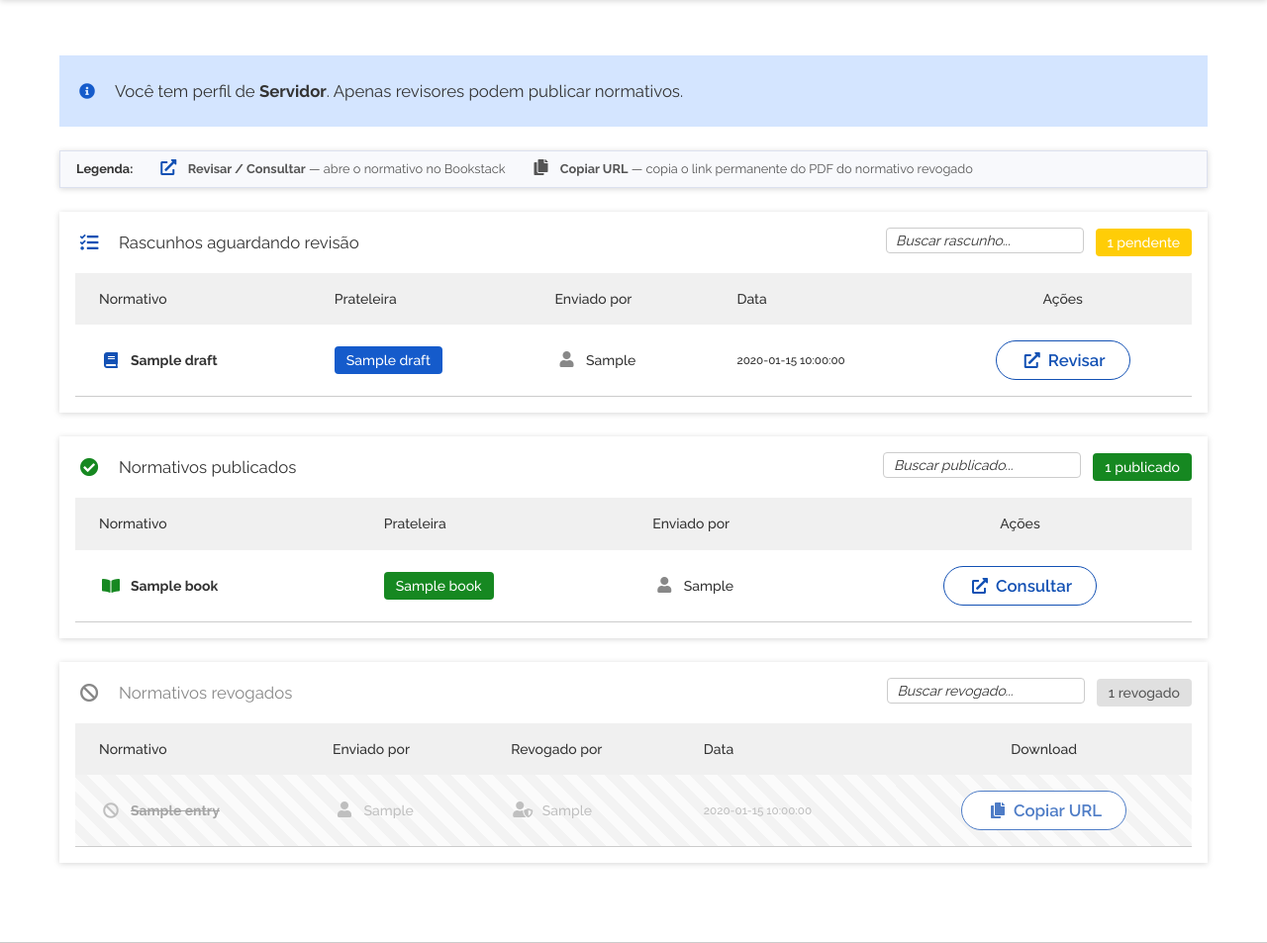
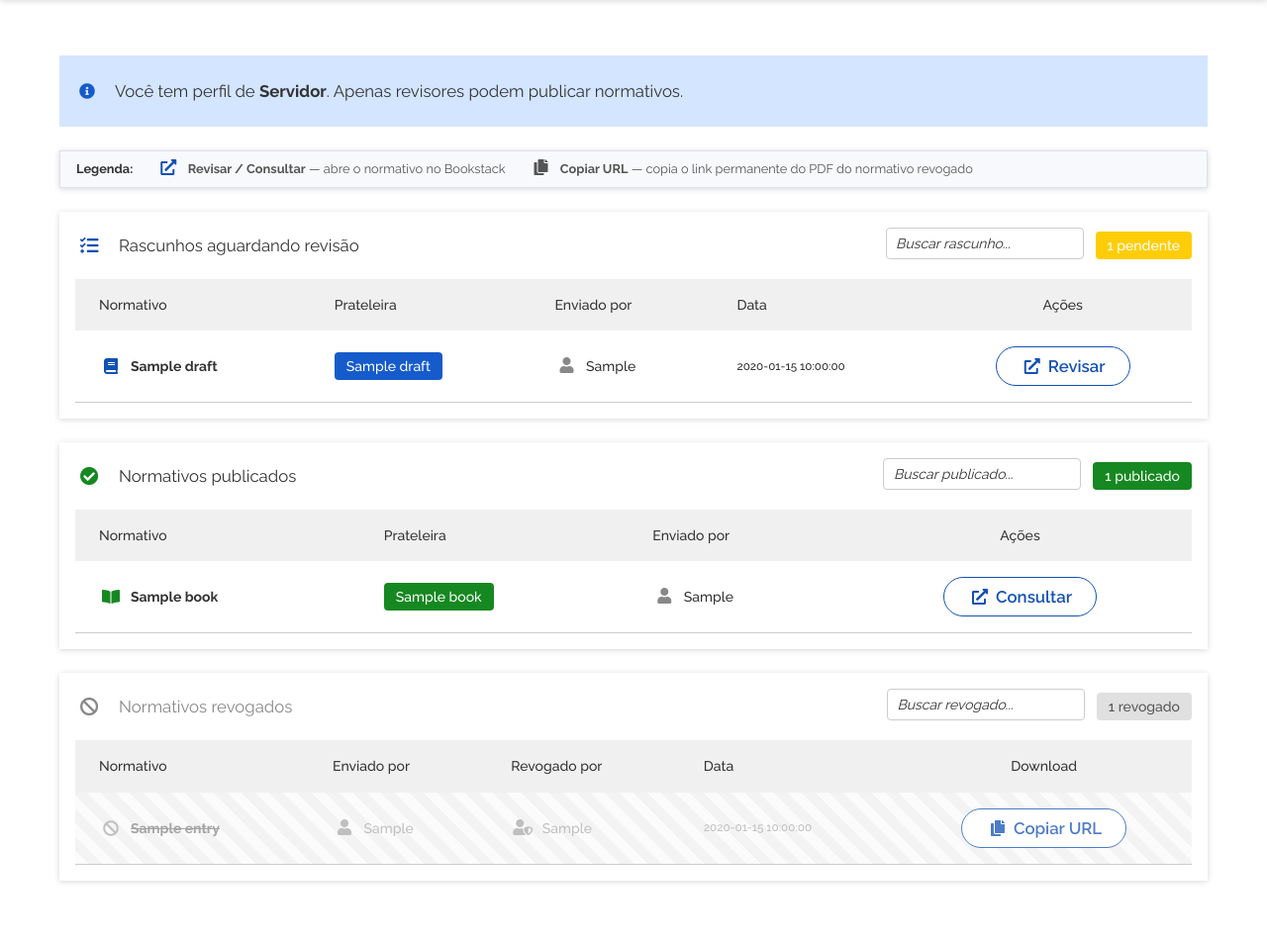
Before and after one commit to menzani/auto-ifsp-normas, a FastAPI app: template app/templates/review.html in a window 1280 px wide. Shown: the part 68-1021 px from the top of the page at 99% size. Run offline with FastAPI, Linux system fonts and the light colour scheme; the template is opened without the code that fills it: most values are stand-ins (such as "Sample title", 1, 10 or a date in 2020); parts of the project's set-up code (start-up, migrations or seed data) failed here and were passed over; some libraries are stand-ins or nearby versions; some web fonts are replaced.

Commit message:
fix: alinha verticalmente busca e dropdown nos publicados
Co-Authored-By: Claude Sonnet 4.6 <noreply@anthropic.com>

```diff
--- a/app/templates/review.html
+++ b/app/templates/review.html
@@ -14,8 +14,11 @@
     border-radius: 4px;
     padding: .25rem .6rem;
     font-size: .875rem;
+    height: 2rem;
+    box-sizing: border-box;
     width: 200px;
     max-width: 100%;
+    vertical-align: middle;
   }
   .review-search:focus { outline: none; border-color: #1351B4; box-shadow: 0 0 0 2px #d4e0f7; }
   .action-btns {
@@ -266,7 +269,7 @@
             {% if pub_shelf_groups | length > 1 %}
             <select id="pub-shelf-filter"
                     onchange="sections.pub.setFilter(this.value)"
-                    style="border:1px solid #ccc; border-radius:4px; padding:.25rem .5rem; font-size:.875rem;">
+                    style="border:1px solid #ccc; border-radius:4px; padding:.25rem .5rem; font-size:.875rem; height:2rem; box-sizing:border-box; vertical-align:middle;">
               <option value="">Todas as prateleiras</option>
               {% for shelf_name, _ in pub_shelf_groups %}
               <option value="{{ shelf_name }}">{{ shelf_name }}</option>
```
